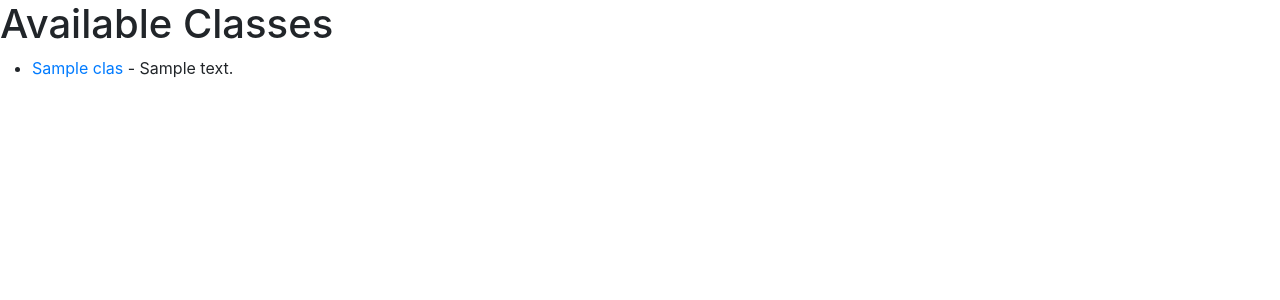
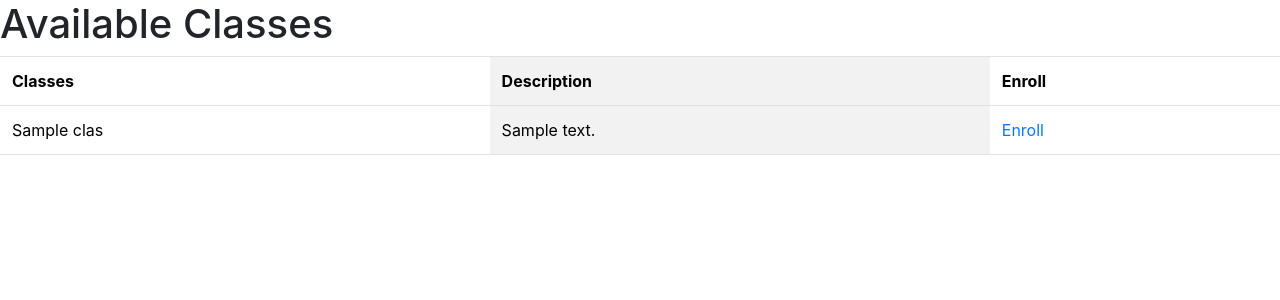
Before and after one commit to gauravnehare10/Virtual-Classroom, a Django app: page /classes/ in a window 1280 px wide. Shown: the part 56-356 px from the top of the page. Run offline with Django 5.2, Linux system fonts and the light colour scheme; tables that the repository leaves empty hold one stand-in row (values such as "Sample post"); some libraries are stand-ins or nearby versions.

Commit message:
enrollment update

```diff
--- a/virtual_classroom/classroom/views.py
+++ b/virtual_classroom/classroom/views.py
@@ -56,7 +56,14 @@ def lecture_detail(request, lecture_id):
         discussion.save()
     return render(request, 'lecture_detail.html', {'lecture': lecture, 'discussions': discussions, 'form': form})
 
-def lecture_detail(request, lecture_id):
-    lecture = get_object_or_404(Lecture, id=lecture_id)
-    if request.user not in lecture.session.unit.class_room.students.all():
-        return HttpResponseForbidden("You are not enrolled in this class.")
+@login_required
+def enroll_student(request):
+    student, created = Student.objects.get_or_create(user=request.user)
+    if request.method == 'POST':
+        form = EnrollmentForm(request.POST, instance=student)
+        if form.is_valid():
+            form.save()
+            return redirect('class_list')
+    else:
+        form = EnrollmentForm(instance=student)
+    return render(request, 'classroom/enroll.html', {'form': form})
--- a/virtual_classroom/templates/classroom/class_list.html
+++ b/virtual_classroom/templates/classroom/class_list.html
@@ -4,13 +4,22 @@
 
 {% block content %}
 <h1>Available Classes</h1>
-<ul>
+
+<table class="table table-striped-columns">
+    <tr>
+        <th>Classes</th>
+        <th>Description</th>
+        <th>Enroll</th>
+    </tr>
     {% for class in classes %}
-    <li>
-        <a href="{% url 'class_detail' class.id %}">{{ class.title }}</a> - {{ class.description }}
-    </li>
+    <tr>
+        <td>{{ class.title }}</a></td>
+        <td>{{ class.description }}</td>
+        <td><a href="{% url "enroll" %}">Enroll</a></td>
+    </tr>
     {% empty %}
-    <li>No classes available at the moment.</li>
+    <tr><td>No classes available at the moment.</td></tr>
     {% endfor %}
+</table>
 </ul>
 {% endblock %}
--- a/virtual_classroom/virtual_classroom/urls.py
+++ b/virtual_classroom/virtual_classroom/urls.py
@@ -26,5 +26,6 @@ urlpatterns = [
     path('logout/', logoutview, name='logout'),
     path('classes/', class_list, name='classes'),
     path('class_detail/<int:id>', class_list, name='class_detail'),
-
+    path('lecture_detail/<int:lecture_id>',lecture_detail, name='lecture_detail'),
+    path('enroll/', enroll_student, name='enroll'),
 ]
```
Also changed, not shown: virtual_classroom/classroom/forms.py (+12 -0 lines), virtual_classroom/templates/classroom/enroll.html (added, +11 -0 lines).
